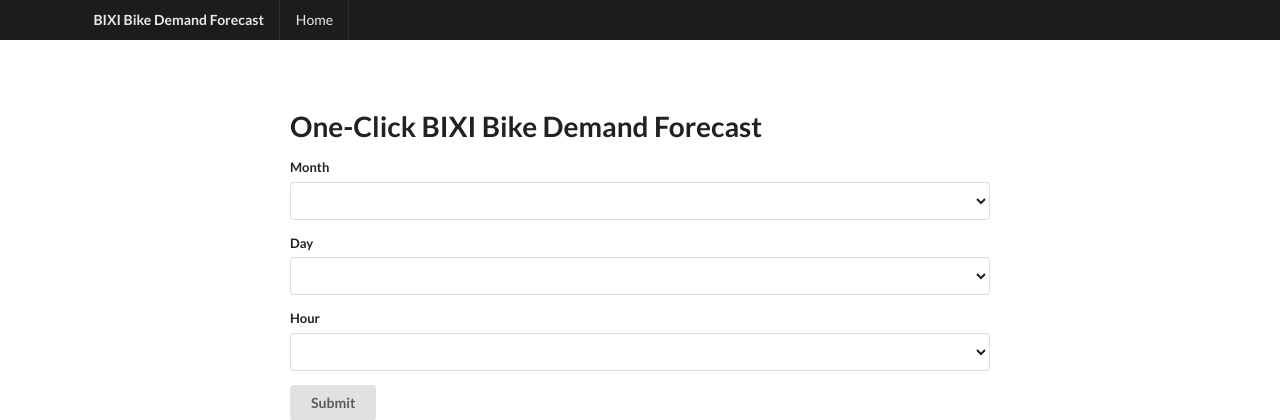
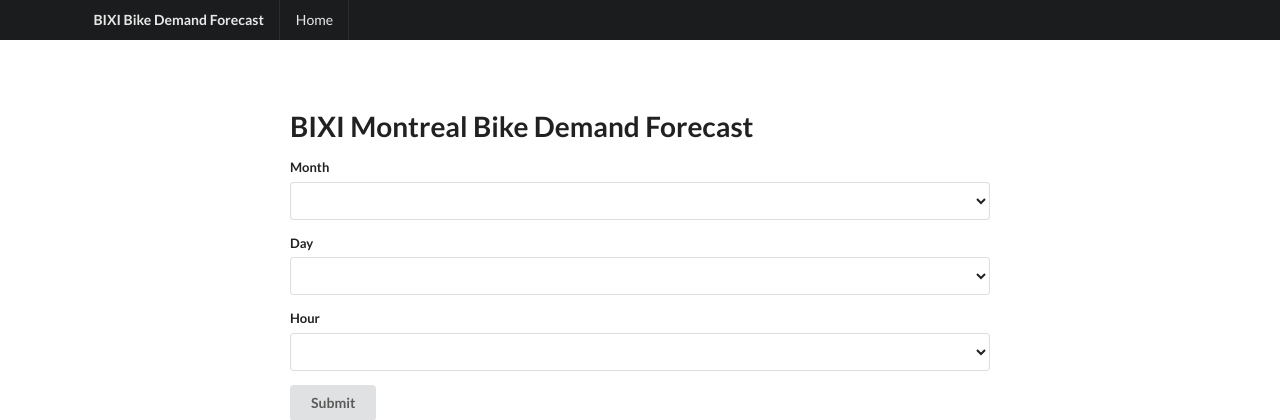
Before and after one commit to bmshahrier/bixi-montreal-bike-demand-app, a Flask app: page / in a window 1280 px wide. Shown: the top 420 px of the page. Run offline with Flask 2, Linux system fonts and the light colour scheme; parts of the project's set-up code (start-up, migrations or seed data) failed here and were passed over.

Commit message:
Add files via upload

```diff
--- a/templates/index.html
+++ b/templates/index.html
@@ -68,7 +68,7 @@
 
 <div class="ui main text container">
 
-    <h1 class="ui header">One-Click BIXI Bike Demand Forecast</h1>
+    <h1 class="ui header">BIXI Montreal Bike Demand Forecast</h1>
 
     <form class="ui form" action="/bike_demand" method="post">
         <div class="field">
```
